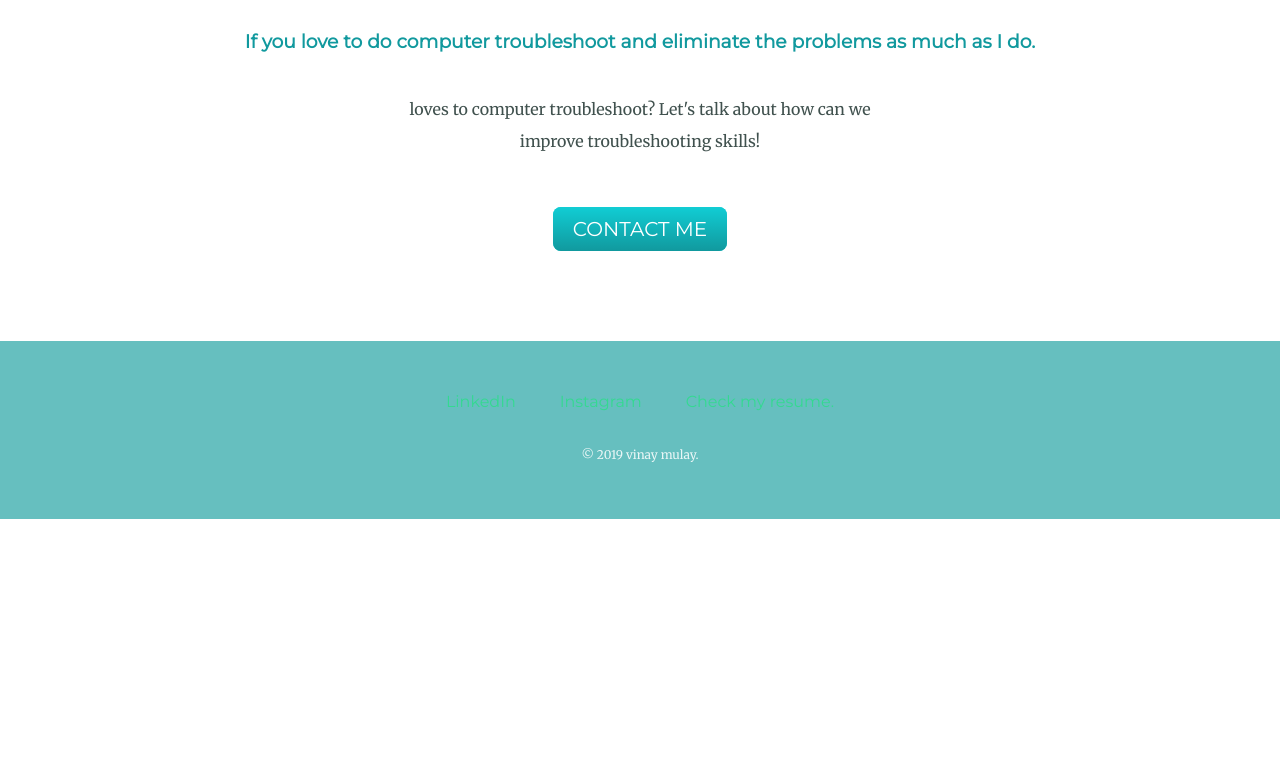
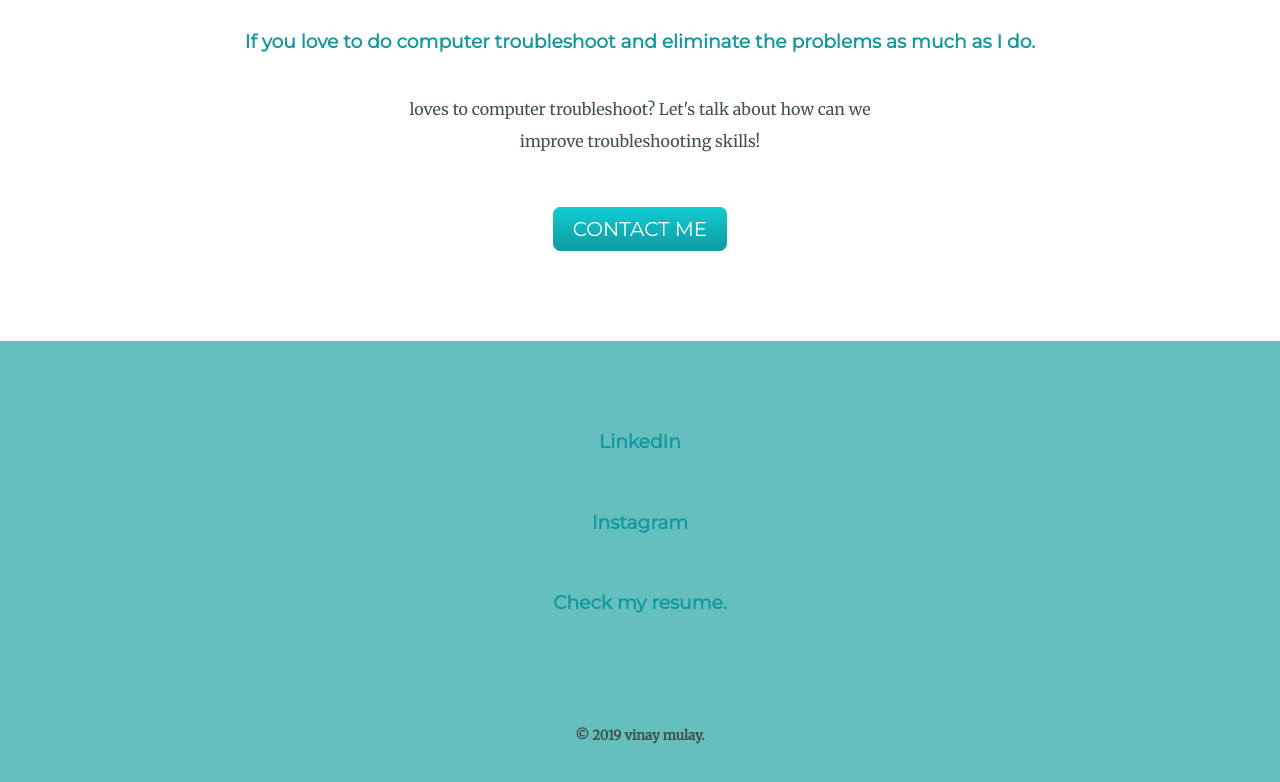
Before and after one commit to mulayvinay2665/MyWebSite, a plain HTML site: page index.html in a window 1280 px wide. Shown: the part 2347-3129 px from the top of the page. Before the commit the page ends 2866 px from the top, so only its background shows below. Drawn offline with Linux system fonts and the light colour scheme.

Commit message:
Update index.html

```diff
--- a/index.html
+++ b/index.html
@@ -61,10 +61,10 @@
 
 
   <div class="bottom-container">
-    <a class="footer-link" href="https://www.linkedin.com/in/vinay-mulay-330419166/">LinkedIn</a>
-    <a class="footer-link" href="https://www.instagram.com/vin_vin2665/">Instagram</a>
-    <a class="footer-link" href="https://mulayvinay2665.github.io/cv2023/">Check my resume.</a>
-    <p class="copyright">© 2019 vinay mulay.</p>
+    <a class="footer-link" href="https://www.linkedin.com/in/vinay-mulay-330419166/"> <h3>LinkedIn</h3></a>
+    <a class="footer-link" href="https://www.instagram.com/vin_vin2665/"><h3>Instagram</h3></a>
+    <a class="footer-link" href="https://mulayvinay2665.github.io/cv2023/"><h3>Check my resume.</h3></a>
+    <p class="copyright"><h5>© 2019 vinay mulay.</h5></p>
   </div>
 </body>
 
```
